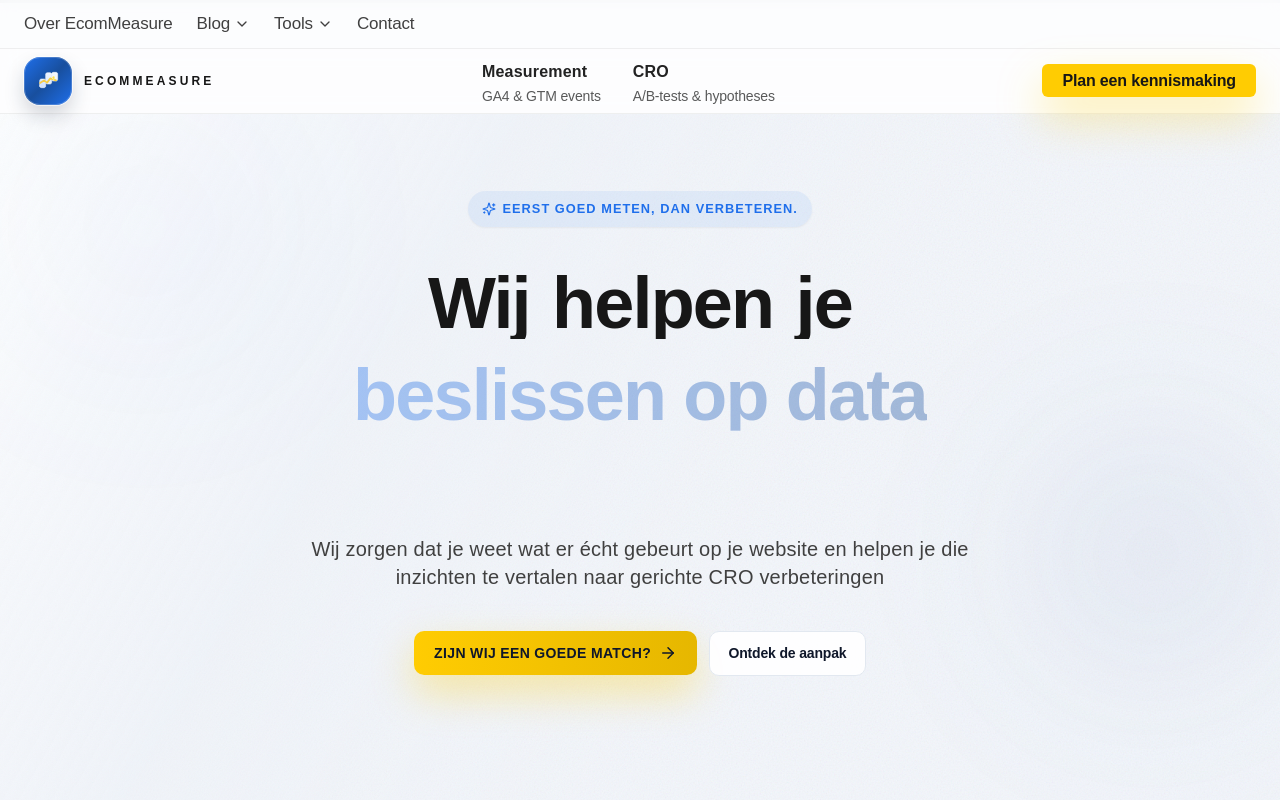
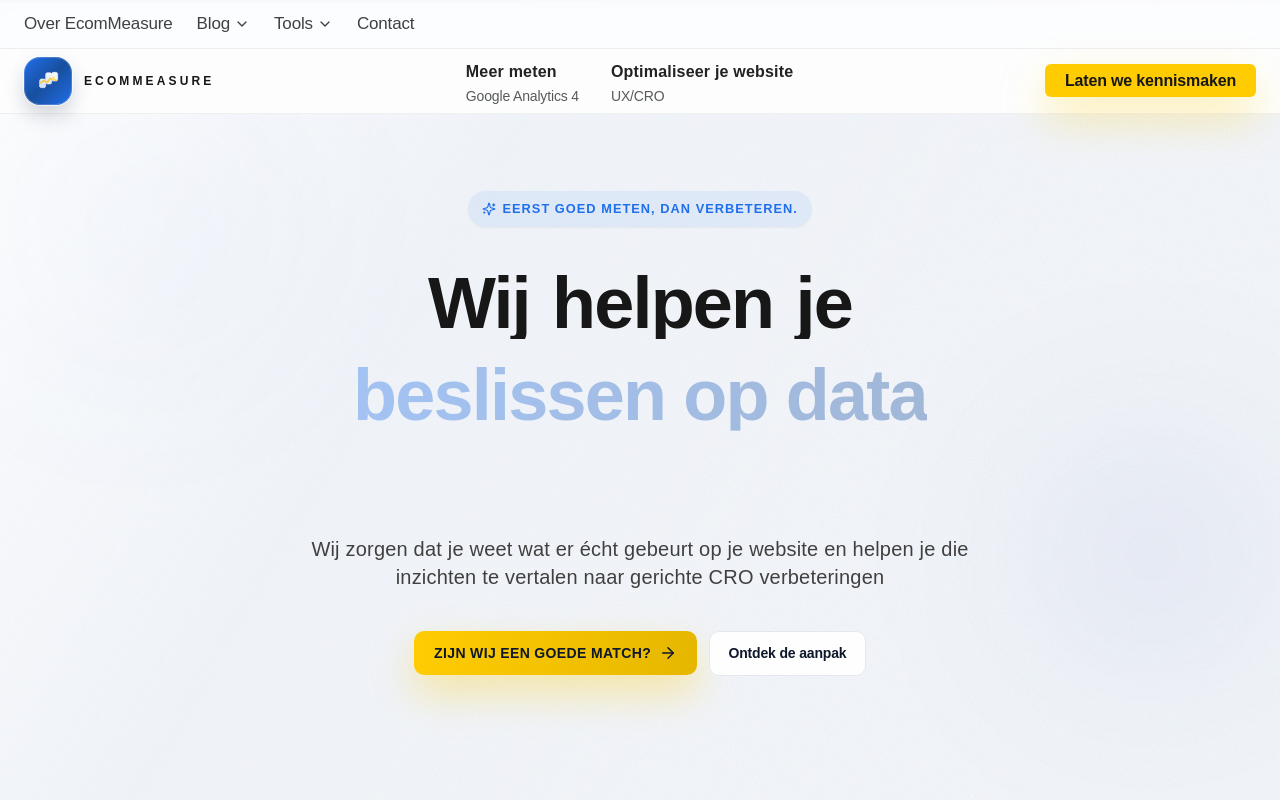
Before and after one commit to ProjectBibo/EcomMeasure3, a React (Vite) app: page / in a window 1280 px wide. Shown: the top 800 px of the page. Built offline with nearby package versions, Linux system fonts and the light colour scheme.

Commit message:
Update Dutch translations in content.js

```diff
--- a/src/i18n/content.js
+++ b/src/i18n/content.js
@@ -11,22 +11,22 @@ export const translations = {
         blogLabel: "Blog",
         toolsLabel: "Tools",
         toolsItems: [
-          { label: "Bayesiaanse A/B-test calculator", href: "/tools/bayesian-ab-test" },
+          { label: "A/B-test calculator", href: "/tools/bayesian-ab-test" },
           { label: "CRO ROI Calculator", href: "/tools/cro-roi" },
         ],
         contact: "Contact",
       },
-      cta: "Plan een kennismaking",
+      cta: "Laten we kennismaken",
       columns: [
         {
-          title: "Measurement",
+          title: "Meer meten",
           href: "/measurement",
-          subtitle: "GA4 & GTM events",
+          subtitle: "Google Analytics 4",
         },
         {
-          title: "CRO",
+          title: "Optimaliseer je website",
           href: "/cro",
-          subtitle: "A/B-tests & hypotheses",
+          subtitle: "UX/CRO",
         },
       ],
       languageLabel: "Taal",
```
